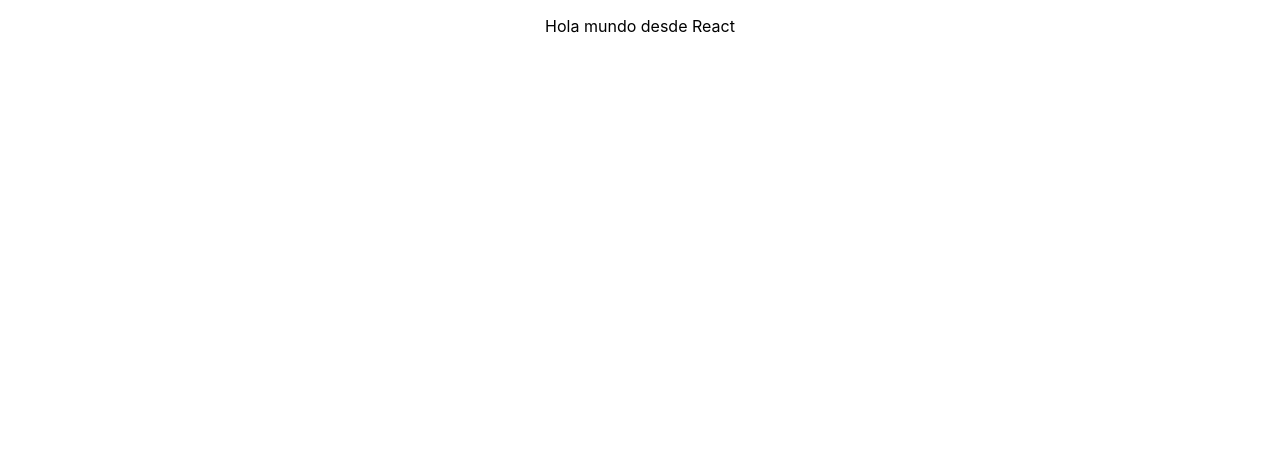
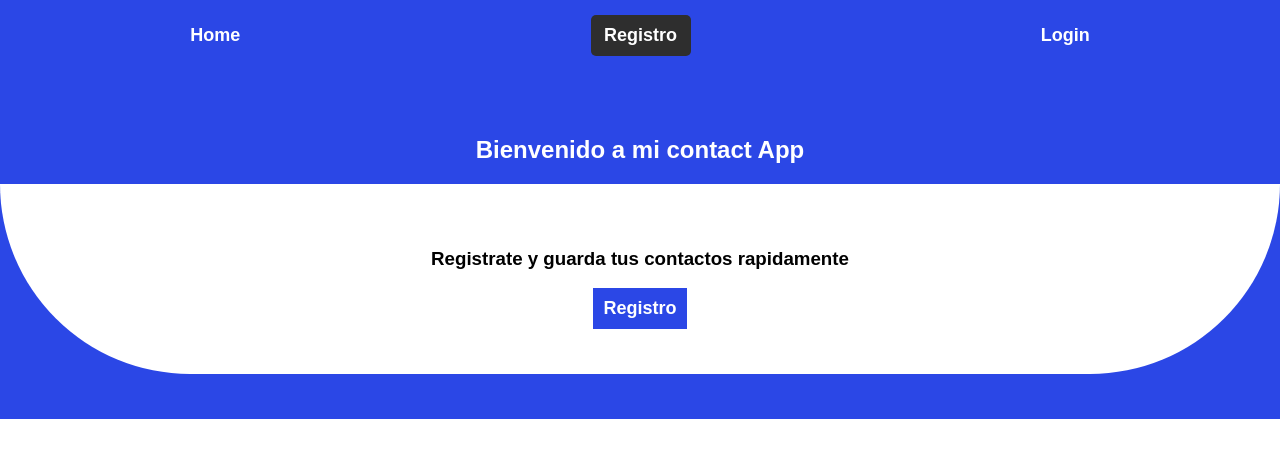
Before and after one commit to MOSergi/Contact-App-ReactwithRedux-PHP, a React (Create React App) app in the folder client/contact-app-mosergi/: page / in a window 1280 px wide. Shown: the top 458 px of the page. Built offline with nearby package versions, Linux system fonts and the light colour scheme.

Commit message:
Continuando con la App

```diff
--- a/client/contact-app-mosergi/package.json
+++ b/client/contact-app-mosergi/package.json
@@ -8,6 +8,7 @@
     "@testing-library/user-event": "^13.5.0",
     "react": "^17.0.2",
     "react-dom": "^17.0.2",
+    "react-router-dom": "^6.2.2",
     "react-scripts": "5.0.0",
     "web-vitals": "^2.1.4"
   },
--- a/client/contact-app-mosergi/src/App.jsx
+++ b/client/contact-app-mosergi/src/App.jsx
@@ -1,10 +1,18 @@
 import './styles/App.css';
+import { BrowserRouter as Router, Routes, Route } from "react-router-dom";
+import Header from './components/header';
+import SectionIndexPage from './components/sectionIndexPage';
+import Register from './components/register';
 
 function App() {
   return (
-    <div className="App">
-      <p>Hola mundo desde React</p>
-    </div>
+    <Router>
+      <Routes>
+        <Route path='/' element={<><Header /> <SectionIndexPage /></>}></Route>
+        <Route path='/Register' element={<><Header /> <Register /></>}></Route>
+        <Route path='/Login' element={<><Header /></>}></Route>
+      </Routes>
+    </Router>
   );
 }
 
--- /dev/null
+++ b/client/contact-app-mosergi/src/components/header.jsx
@@ -0,0 +1,15 @@
+import React from "react";
+import { Link } from "react-router-dom";
+import "../styles/header.css";
+
+export default function Header(){
+    return(
+        <header>
+            <nav className="Menu">
+                <Link className="links" to="/">Home</Link>
+                <Link className="links important" to="/Register">Registro</Link>
+                <Link className="links" to="/Login">Login</Link>
+            </nav>
+        </header>
+    );
+}
--- /dev/null
+++ b/client/contact-app-mosergi/src/components/register.jsx
@@ -0,0 +1,30 @@
+import React from "react";
+import { useState } from "react";
+import "../styles/register.css";
+
+export default function Register(){
+
+    const [name, setName] = useState();
+    const [email, setEmail] = useState();
+    const [pass, setPass] = useState();
+
+    const handeleSubmit = (e)=>{
+        e.preventDefault();
+
+    }
+
+
+    return(
+        <section id="registerSec">
+            <form onSubmit={handeleSubmit}>
+                <input onChange={(e)=>{setName(e.target.value)}} required type="text" placeholder="Introduce tu nombre" />
+                <br />
+                <input onChange={(e)=>{setEmail(e.target.value)}} required type="email" placeholder="Introduce tu email" />
+                <br />
+                <input onChange={(e)=>{setPass(e.target.value)}} required minLength='8' type="password" placeholder="Introduce tu contraseña"/>
+                <br />
+                <button>Registrarse</button>
+            </form>
+        </section>
+    );
+}
--- /dev/null
+++ b/client/contact-app-mosergi/src/components/sectionIndexPage.jsx
@@ -0,0 +1,17 @@
+import React from "react";
+import "../styles/sectionIndexPage.css";
+import { Link } from "react-router-dom";
+
+function SectionIndexPage(){
+    return(
+        <section id="indexSection">
+            <h2>Bienvenido a mi contact App</h2>
+            <div id="indexDivSection">
+                <h3>Registrate y guarda tus contactos rapidamente</h3>
+                <Link style={{backgroundColor : "#2b47e6", padding : "10px", color: "white", textDecoration: "none", fontSize : "18px", fontWeight: "bold"}} to="/Register">Registro</Link>
+            </div>
+        </section>
+    );
+}
+
+export default SectionIndexPage;
--- a/client/contact-app-mosergi/src/styles/App.css
+++ b/client/contact-app-mosergi/src/styles/App.css
@@ -1,38 +1,5 @@
-.App {
-  text-align: center;
+body {
+  font-family: Arial, Helvetica, sans-serif;
+  margin: 0px;
+  padding: 0px;
 }
-
-.App-logo {
-  height: 40vmin;
-  pointer-events: none;
-}
-
-@media (prefers-reduced-motion: no-preference) {
-  .App-logo {
-    animation: App-logo-spin infinite 20s linear;
-  }
-}
-
-.App-header {
-  background-color: #282c34;
-  min-height: 100vh;
-  display: flex;
-  flex-direction: column;
-  align-items: center;
-  justify-content: center;
-  font-size: calc(10px + 2vmin);
-  color: white;
-}
-
-.App-link {
-  color: #61dafb;
-}
-
-@keyframes App-logo-spin {
-  from {
-    transform: rotate(0deg);
-  }
-  to {
-    transform: rotate(360deg);
-  }
-}
--- /dev/null
+++ b/client/contact-app-mosergi/src/styles/header.css
@@ -0,0 +1,30 @@
+.Menu {
+    display: flex;
+    flex-flow: row wrap;
+    justify-content: space-around;
+    align-items: center;
+    padding: 15px;
+    background-color: #2b47e6;
+}
+
+.links {
+    color: white;
+    text-decoration: none;
+    font-size: 18px;
+    font-weight: bold;
+}
+
+.important {
+    padding: 10px;
+    text-align: center;
+    width: 80px;
+    background-color: rgb(46, 46, 46);
+    color: white;
+    border-radius: 5px;
+    transition: width 2s, padding 2s;
+}
+
+.important:hover {
+    width: 100px;
+    padding: 12.5px;
+}
--- /dev/null
+++ b/client/contact-app-mosergi/src/styles/register.css
@@ -0,0 +1,24 @@
+#registerSec {
+    margin-top: 25px;
+}
+
+#registerSec form {
+    display: flex;
+    flex-flow: column nowrap;
+    align-items: center;
+}
+
+#registerSec form input {
+    padding: 10px;
+    width: 300px;
+    text-align: center;
+    font-weight: bold;
+}
+
+#registerSec form button {
+    border-style: none;
+    padding: 10px;
+    font-size: 18px;
+    font-weight: bold;
+    cursor: pointer;
+}
--- /dev/null
+++ b/client/contact-app-mosergi/src/styles/sectionIndexPage.css
@@ -0,0 +1,20 @@
+#indexSection {
+    display: flex;
+    flex-flow: column nowrap;
+    align-items: center;
+    background-color: #2b47e6;
+    color: white;
+    padding: 45px;
+}
+
+#indexDivSection {
+    display: flex;
+    flex-flow: column;
+    align-items: center;
+    background-color: white;
+    border-radius:  0px 0px 190px 190px;
+    color: black;
+    text-align: center;
+    width: 100%;
+    padding: 45px;
+}
```
Also changed, not shown: 1 other file (tests, documents, lock files or other folders).
